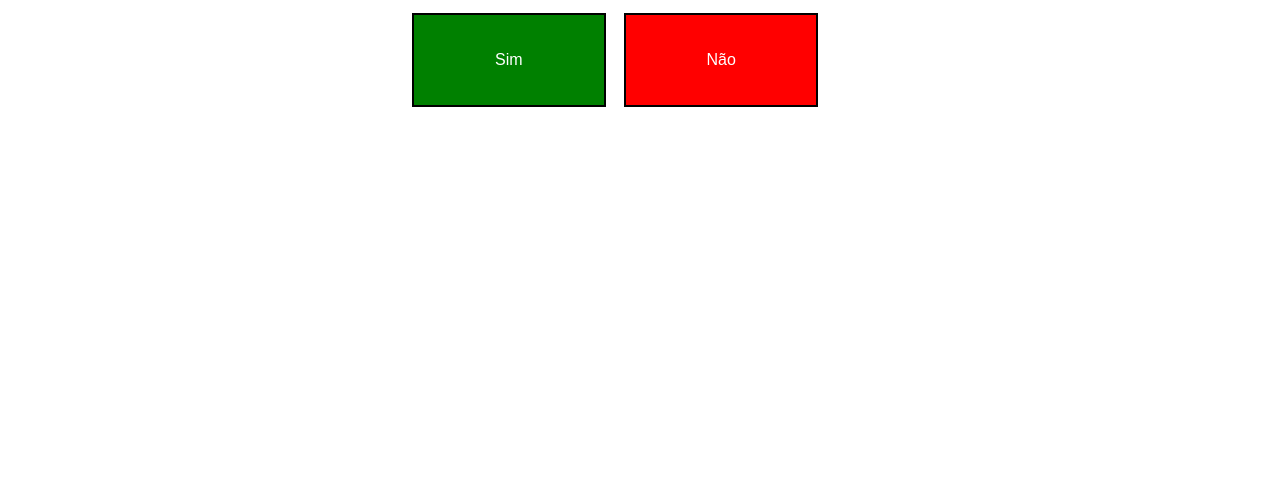
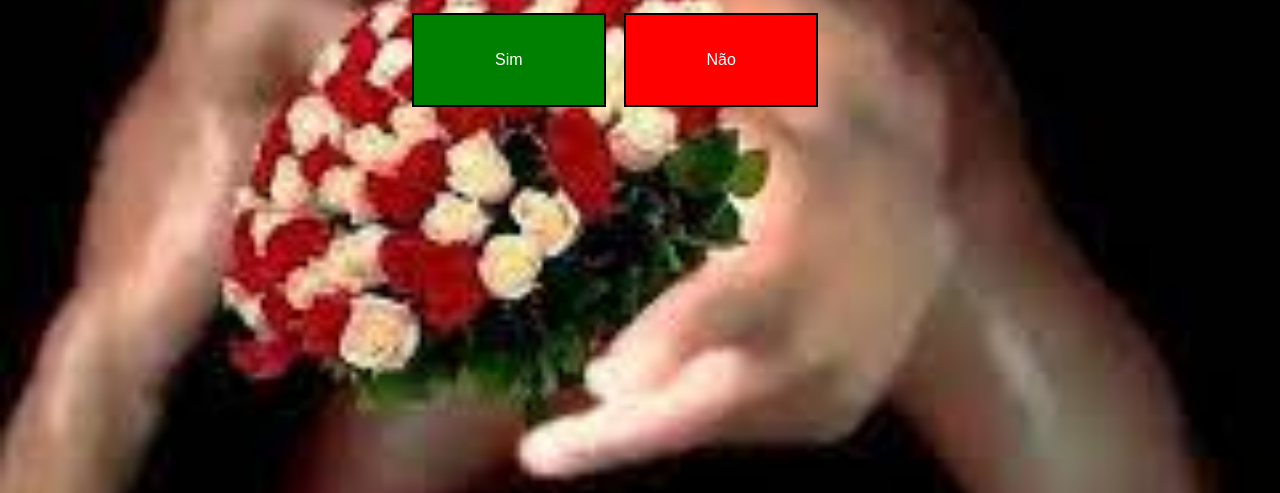
Before and after one commit to Guilhermehzf/dating_request, a plain HTML site: page index.html in a window 1280 px wide. Shown: the part 307-800 px from the top of the page. Drawn offline with Linux system fonts and the light colour scheme; the site is published under a folder, as on GitHub Pages, so addresses that start at the root find nothing.

Commit message:
Update style.css

```diff
--- a/style.css
+++ b/style.css
@@ -1,6 +1,6 @@
 body {
     font-family: Arial, sans-serif;
-    background-image: url(/imagens/images.jpg);
+    background-image: url(imagens/images.jpg);
     background-repeat: no-repeat;
     background-size: cover;
   }
```
